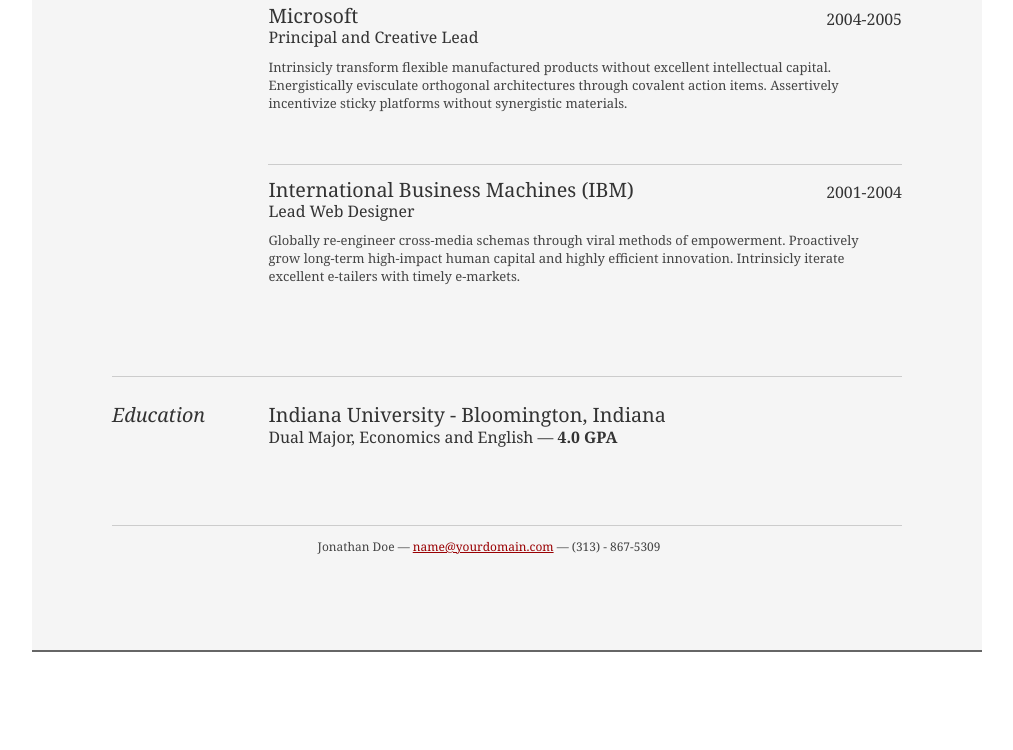
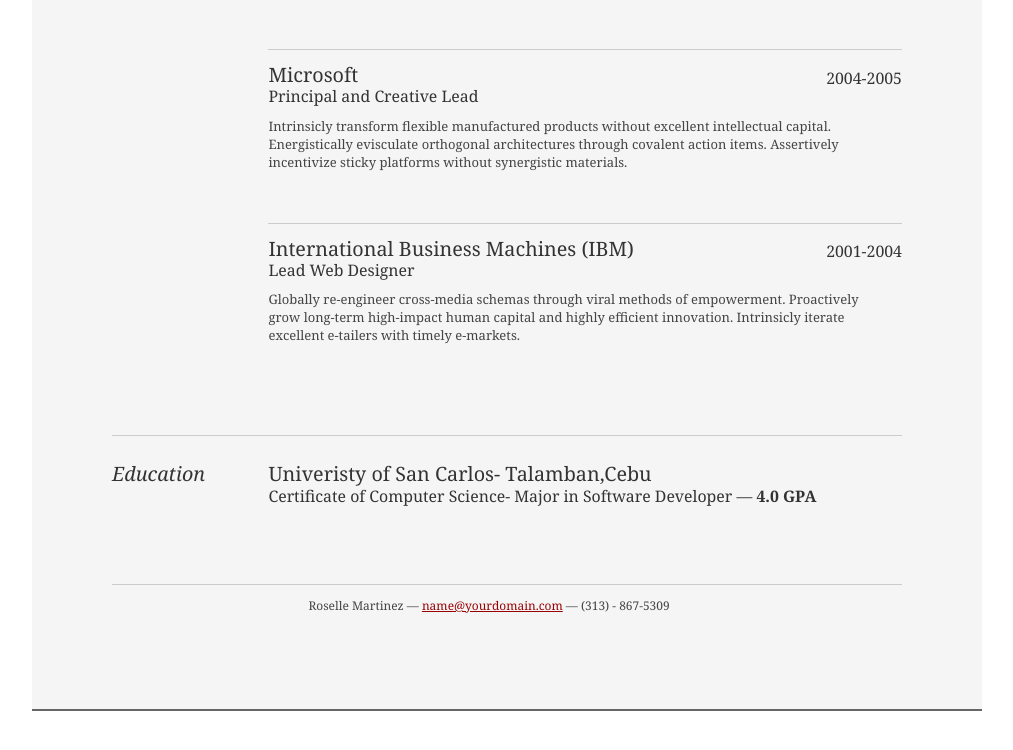
Before and after one commit to rosellespace/rosellespace.github.io, a plain HTML site: page index.html in a window 1280 px wide. Shown: the part 1060-1810 px from the top of the page, without its empty margins (133-1146 px from the left). Drawn offline with Linux system fonts and the light colour scheme.

Commit message:
change the name

```diff
--- a/index.html
+++ b/index.html
@@ -21,8 +21,8 @@
 		<div id="hd">
 			<div class="yui-gc">
 				<div class="yui-u first">
-					<h1>Jonathan Doe</h1>
-					<h2>Web Designer, Director</h2>
+					<h1>Roselle Martinez</h1>
+					<h2>PN SCHOLAR</h2>
 				</div>
 
 				<div class="yui-u">
@@ -144,8 +144,8 @@
 							<h2>Education</h2>
 						</div>
 						<div class="yui-u">
-							<h2>Indiana University - Bloomington, Indiana</h2>
-							<h3>Dual Major, Economics and English &mdash; <strong>4.0 GPA</strong> </h3>
+							<h2>Univeristy of San Carlos- Talamban,Cebu </h2>
+							<h3>Certificate of Computer Science- Major in Software Developer &mdash; <strong>4.0 GPA</strong> </h3>
 						</div>
 					</div><!--// .yui-gf -->
 
@@ -155,7 +155,7 @@
 		</div><!--// bd -->
 
 		<div id="ft">
-			<p>Jonathan Doe &mdash; <a href="mailto:name@yourdomain.com">name@yourdomain.com</a> &mdash; (313) - 867-5309</p>
+			<p>Roselle Martinez &mdash; <a href="mailto:name@yourdomain.com">name@yourdomain.com</a> &mdash; (313) - 867-5309</p>
 		</div><!--// footer -->
 
 	</div><!-- // inner -->
```
